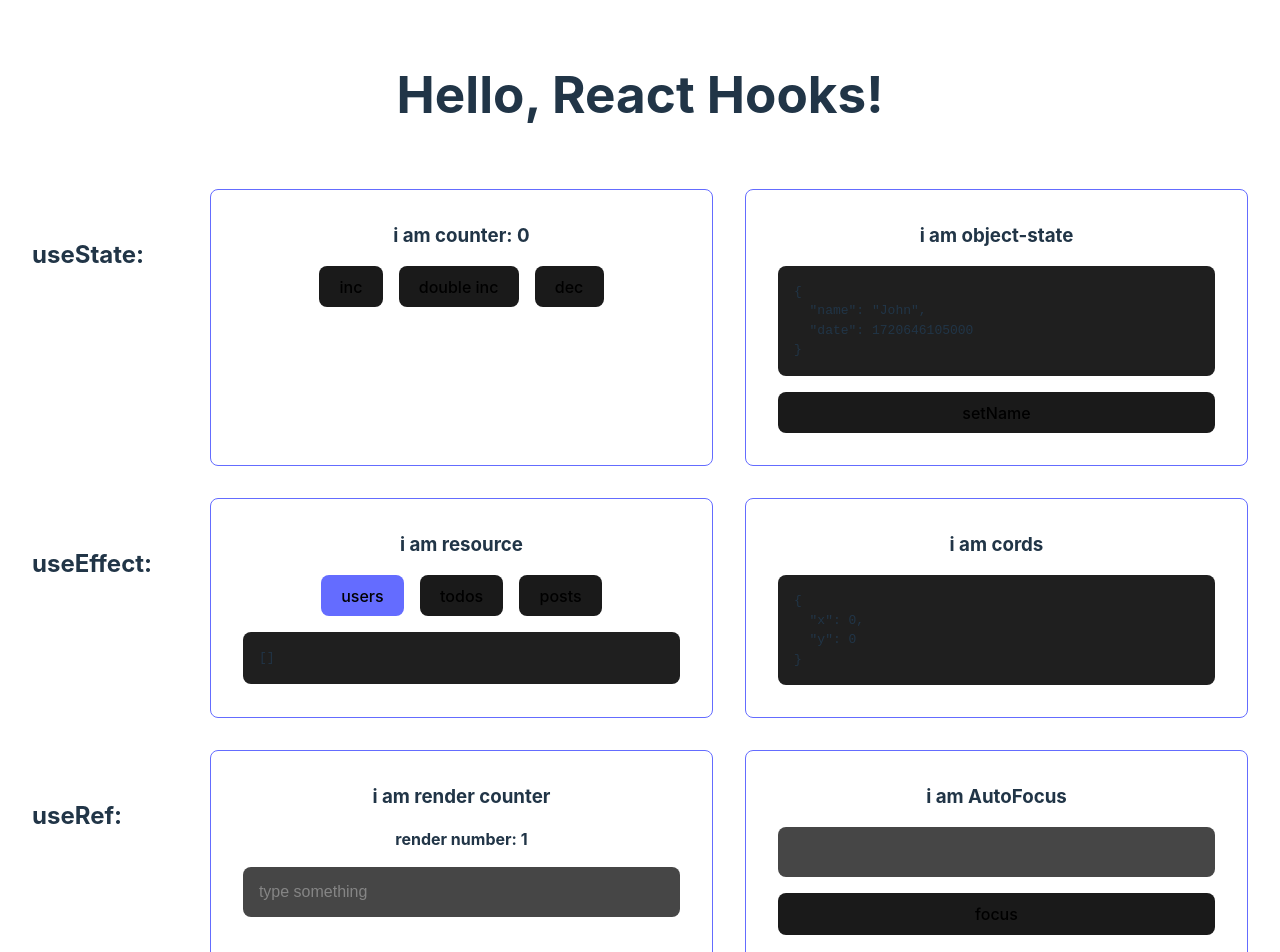
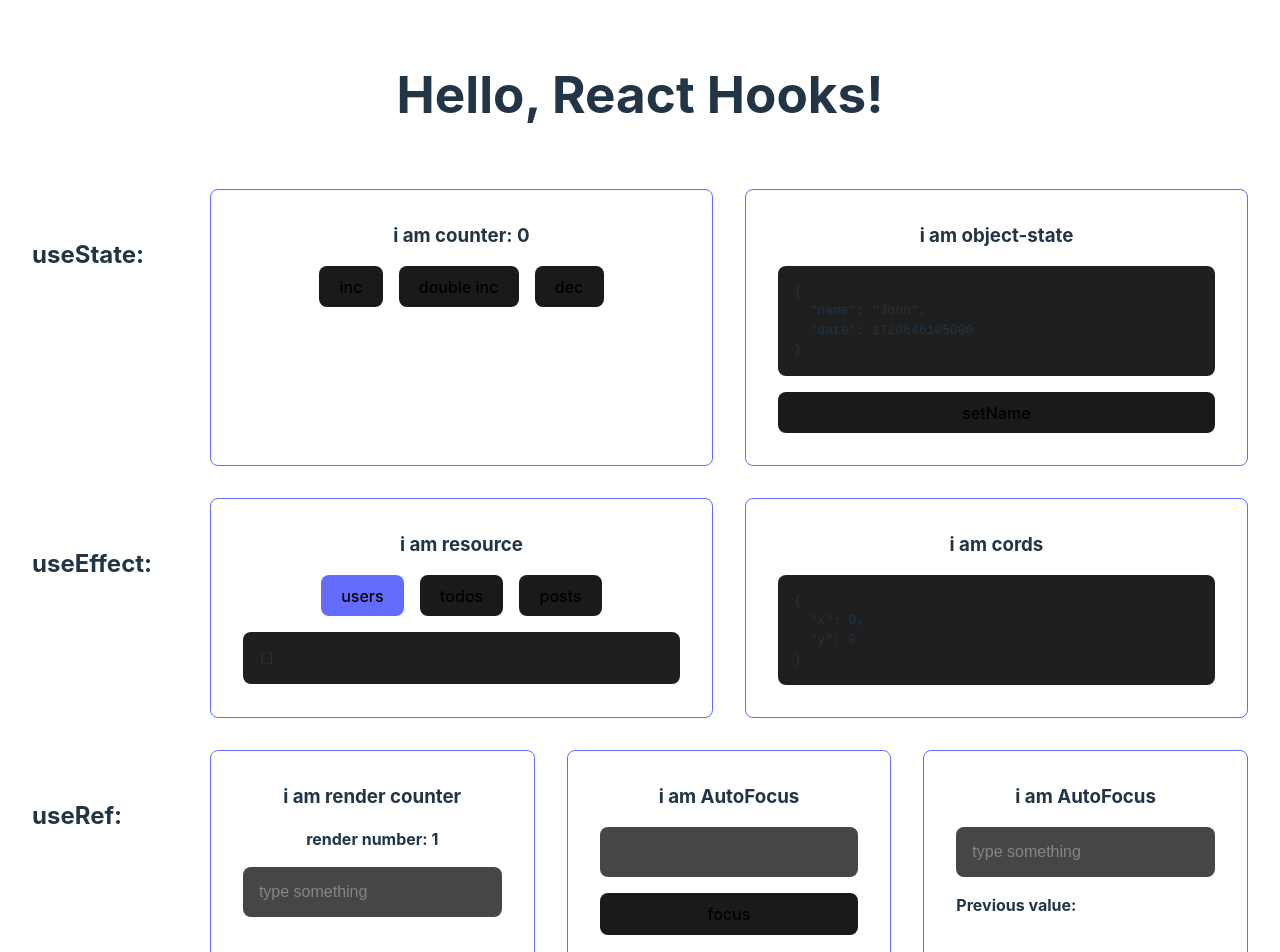
Before and after one commit to hellsgor/react-hooks-minin, a React (Vite) app: page / in a window 1280 px wide. Shown: the top 952 px of the page. Built offline with nearby package versions, Linux system fonts and the light colour scheme; no server answers.

Commit message:
add(PreviousValue): create PreviousValue component

```diff
--- a/src/App.jsx
+++ b/src/App.jsx
@@ -3,6 +3,7 @@ import AutoFocus from './Components/AutoFocus';
 import Cords from './Components/Cords';
 import Counter from './Components/Counter';
 import ObjectState from './Components/ObjectState';
+import PreviousValue from './Components/PreviousValue';
 import RenderCounter from './Components/RenderCounter';
 import Resource from './Components/Resource';
 
@@ -32,6 +33,7 @@ export default function App() {
         <div className="wrapper">
           <RenderCounter />
           <AutoFocus />
+          <PreviousValue />
         </div>
       </div>
     </>
--- /dev/null
+++ b/src/Components/PreviousValue.jsx
@@ -0,0 +1,28 @@
+import { useEffect, useRef, useState } from 'react';
+
+export default function PreviousValue() {
+  const [value, setValue] = useState('');
+
+  const inputPrevValue = useRef('');
+
+  useEffect(() => {
+    setValue((prev) => (inputPrevValue.current = prev));
+  }, [value]);
+
+  return (
+    <div className="previous-value card">
+      <h3 className="previous-value__title">i am AutoFocus</h3>
+
+      <input
+        type="text"
+        placeholder="type something"
+        onChange={(event) => {
+          setValue(event.target.value);
+        }}
+        value={value}
+      />
+
+      <h4 style={{ alignSelf: 'flex-start' }}>Previous value: {inputPrevValue.current}</h4>
+    </div>
+  );
+}
```
